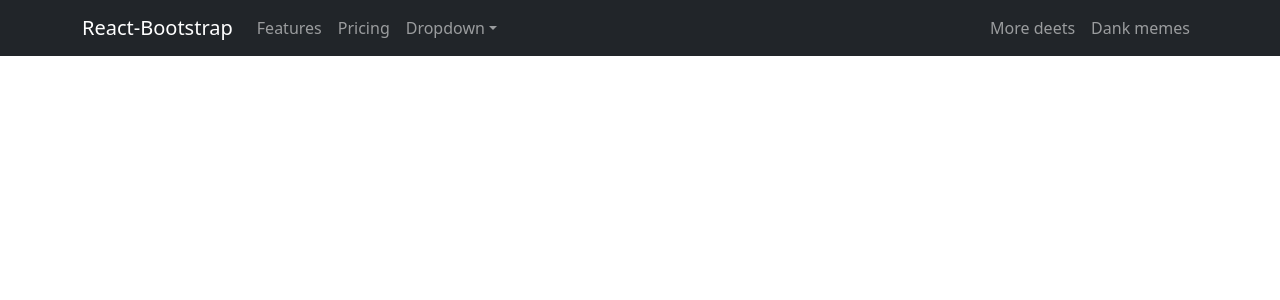
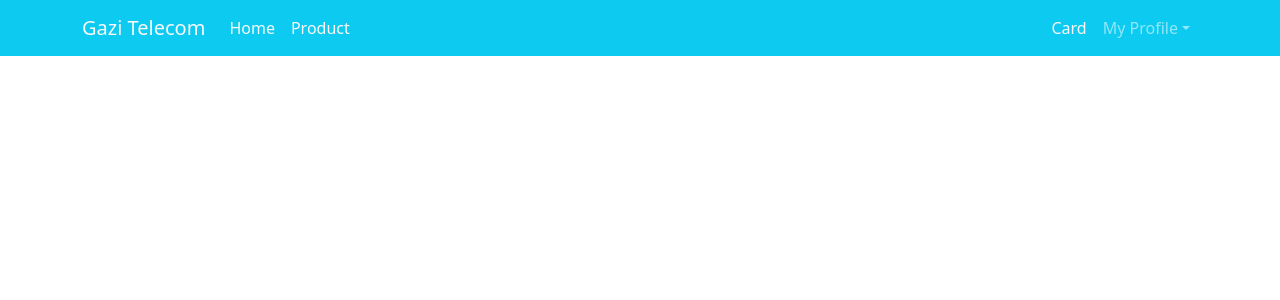
Before and after one commit to mrazadtamal/Gazi-Telecom-2022, a React (Create React App) app: page / in a window 1280 px wide. Shown: the top 300 px of the page. Built offline with nearby package versions, Linux system fonts and the light colour scheme.

Commit message:
navbar done

```diff
--- a/src/components/Navbar/Navbar.jsx
+++ b/src/components/Navbar/Navbar.jsx
@@ -3,27 +3,36 @@ import { Navbar, Nav, Container, NavDropdown } from "react-bootstrap";
 
 const NavBar = () => {
   return (
-    <Navbar collapseOnSelect expand="lg" bg="dark" variant="dark">
+    <Navbar collapseOnSelect expand="lg" bg="info" variant="dark">
       <Container>
-        <Navbar.Brand href="#home">React-Bootstrap</Navbar.Brand>
+        <Navbar.Brand className="text-light" href="#home">
+          Gazi Telecom
+        </Navbar.Brand>
         <Navbar.Toggle aria-controls="responsive-navbar-nav" />
         <Navbar.Collapse id="responsive-navbar-nav">
           <Nav className="me-auto">
-            <Nav.Link href="#features">Features</Nav.Link>
-            <Nav.Link href="#pricing">Pricing</Nav.Link>
-            <NavDropdown title="Dropdown" id="collasible-nav-dropdown">
+            <Nav.Link className="text-light" href="#features">
+              Home
+            </Nav.Link>
+            <Nav.Link className="text-light" href="#pricing">
+              Product
+            </Nav.Link>
+          </Nav>
+          <Nav>
+            <Nav.Link className="text-light" href="#deets">
+              Card
+            </Nav.Link>
+            <NavDropdown
+              className="text-light"
+              title="My Profile"
+              id="collasible-nav-dropdown"
+            >
               <NavDropdown.Item href="#action/3.1">Action</NavDropdown.Item>
               <NavDropdown.Item href="#action/3.2">
                 Another action
               </NavDropdown.Item>
               <NavDropdown.Item href="#action/3.3">Something</NavDropdown.Item>
             </NavDropdown>
-          </Nav>
-          <Nav>
-            <Nav.Link href="#deets">More deets</Nav.Link>
-            <Nav.Link eventKey={2} href="#memes">
-              Dank memes
-            </Nav.Link>
           </Nav>
         </Navbar.Collapse>
       </Container>
```
